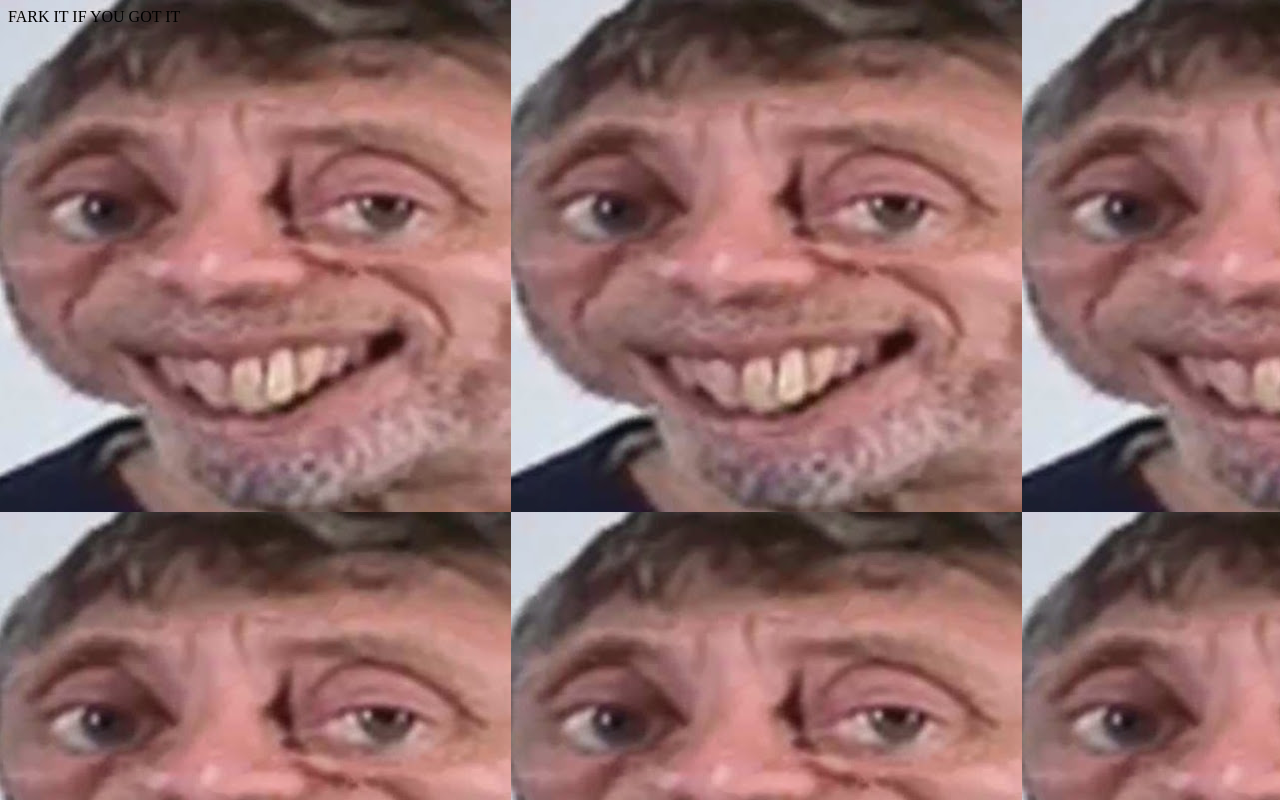
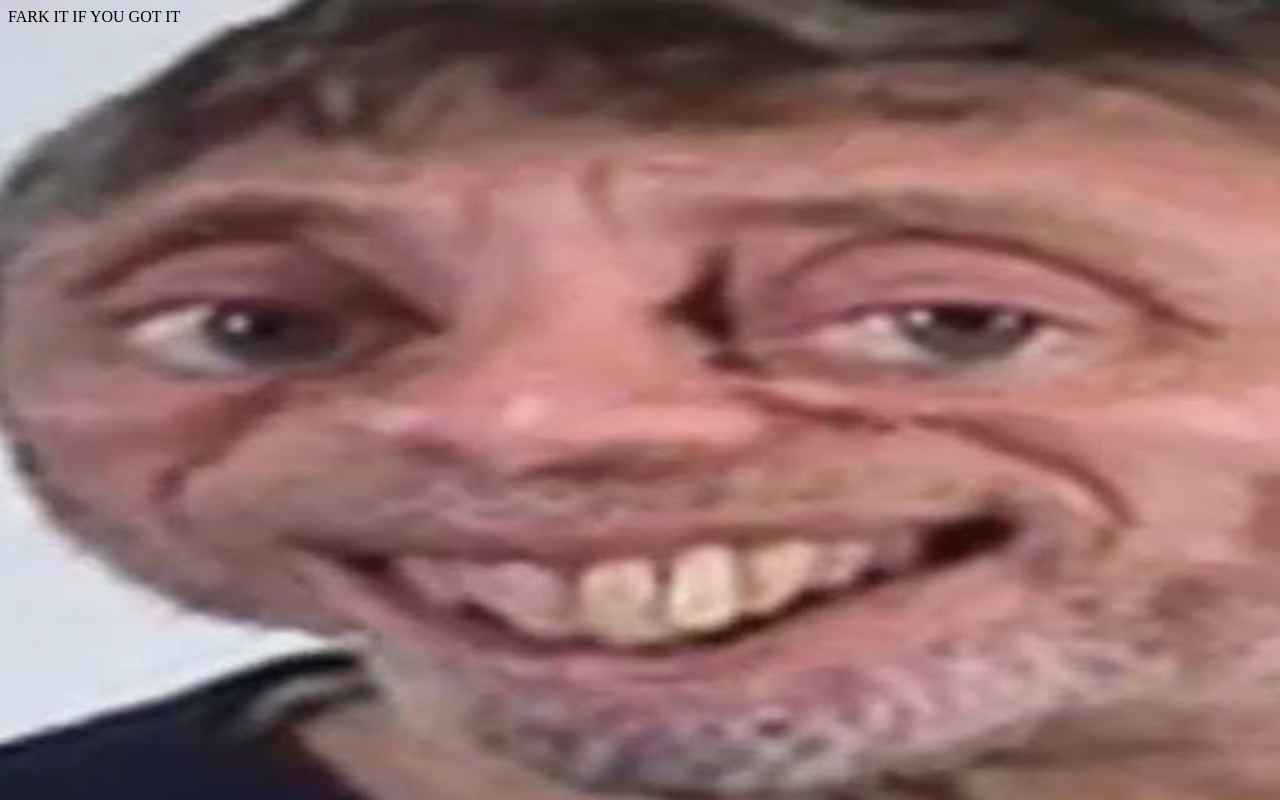
Before and after one commit to noicebois/noicebois.github.io, a plain HTML site: page index.html in a window 1280 px wide. Drawn offline with Linux system fonts and the light colour scheme.

Commit message:
Update style.css

```diff
--- a/style.css
+++ b/style.css
@@ -1,5 +1,7 @@
 body {
   background-image: url("noice.png");
+  background-size: 100% 100%;
+  background-repeat: no-repeat;
 }
 
 .marquee {
```
